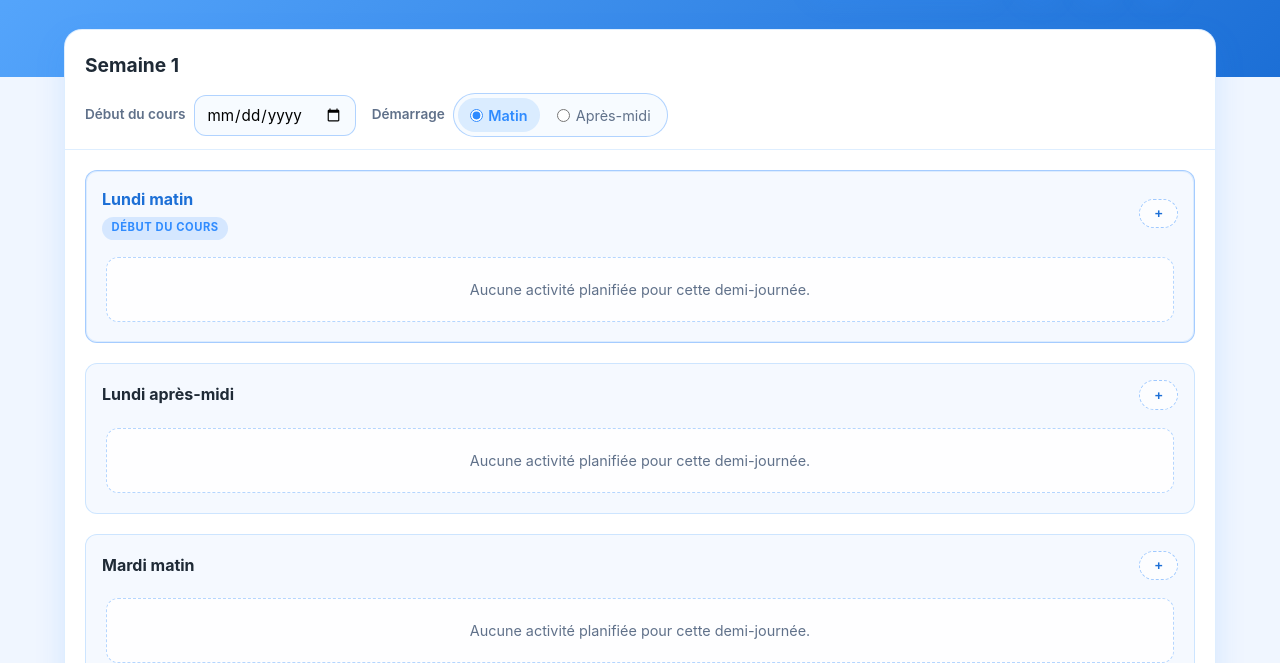
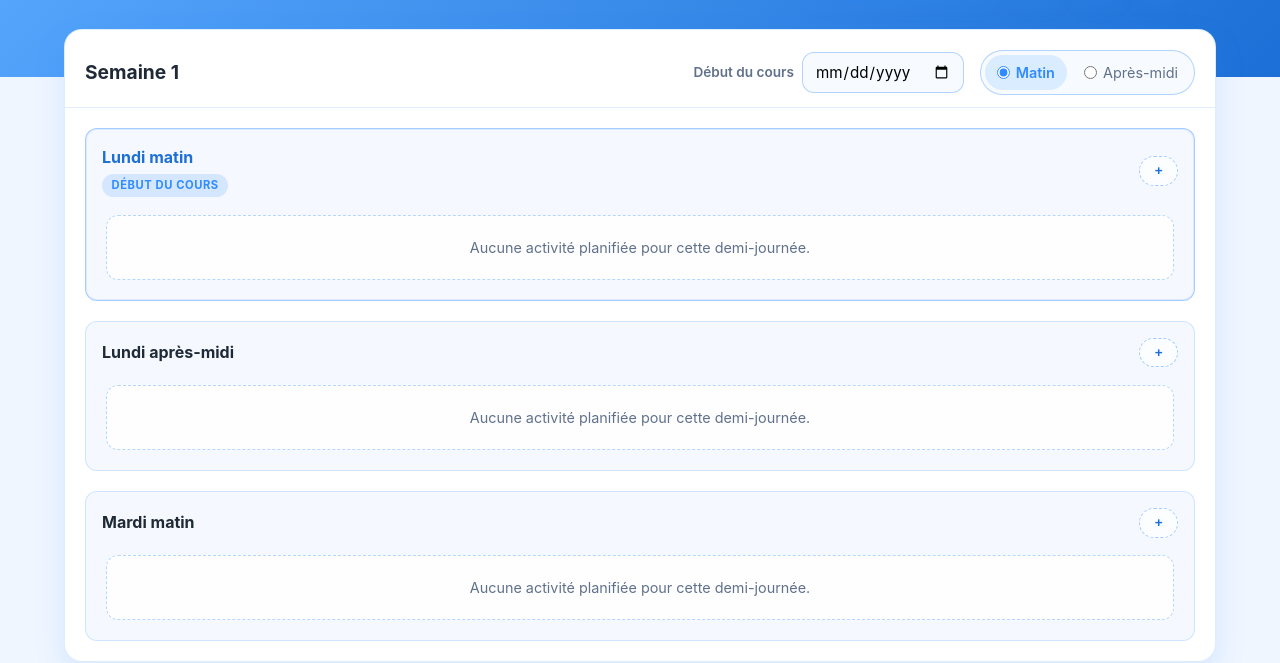
Before and after one commit to hurtlinb/canvacours, a website: page public/index.html in a window 1280 px wide. Shown: the part 137-800 px from the top of the page. Drawn offline with Linux system fonts and the light colour scheme.

Commit message:
Align week controls with title

```diff
--- a/public/app.js
+++ b/public/app.js
@@ -297,6 +297,9 @@
 
     titleRow.appendChild(title);
 
+    var scheduleRow = document.createElement('div');
+    scheduleRow.className = 'week-schedule-row';
+
     var datePicker = document.createElement('label');
     datePicker.className = 'week-date-picker';
 
@@ -318,31 +321,18 @@
 
     datePicker.appendChild(dateLabel);
     datePicker.appendChild(dateInput);
-
-    var scheduleRow = document.createElement('div');
-    scheduleRow.className = 'week-schedule-row';
-
     scheduleRow.appendChild(datePicker);
-
-    header.appendChild(titleRow);
-    header.appendChild(scheduleRow);
 
     var startHalfDay = normalizeHalfDay(week.startHalfDay);
     week.startHalfDay = startHalfDay;
 
     var halfDayToggle = document.createElement('div');
     halfDayToggle.className = 'week-halfday-toggle';
-
-    var halfDayLabel = document.createElement('span');
-    halfDayLabel.className = 'week-halfday-toggle-label';
-    halfDayLabel.textContent = 'Démarrage';
-    halfDayLabel.id = 'week-' + week.id + '-start-halfday-label';
-    halfDayToggle.appendChild(halfDayLabel);
 
     var halfDayOptions = document.createElement('div');
     halfDayOptions.className = 'week-halfday-toggle-options';
     halfDayOptions.setAttribute('role', 'radiogroup');
-    halfDayOptions.setAttribute('aria-labelledby', halfDayLabel.id);
+    halfDayOptions.setAttribute('aria-label', 'Demi-journée de démarrage');
 
     ['am', 'pm'].forEach(function (halfDayValue) {
       var optionLabel = document.createElement('label');
@@ -380,6 +370,9 @@
 
     halfDayToggle.appendChild(halfDayOptions);
     scheduleRow.appendChild(halfDayToggle);
+
+    titleRow.appendChild(scheduleRow);
+    header.appendChild(titleRow);
 
     var slotsWrapper = document.createElement('div');
     slotsWrapper.className = 'week-slots';
--- a/public/styles/board.css
+++ b/public/styles/board.css
@@ -47,9 +47,13 @@
 
 .week-title-row {
   display: flex;
+  flex-wrap: wrap;
   align-items: center;
-  justify-content: space-between;
   gap: 1rem;
+}
+
+.week-title-row .week-schedule-row {
+  margin-left: auto;
 }
 
 .week-schedule-row {
```
